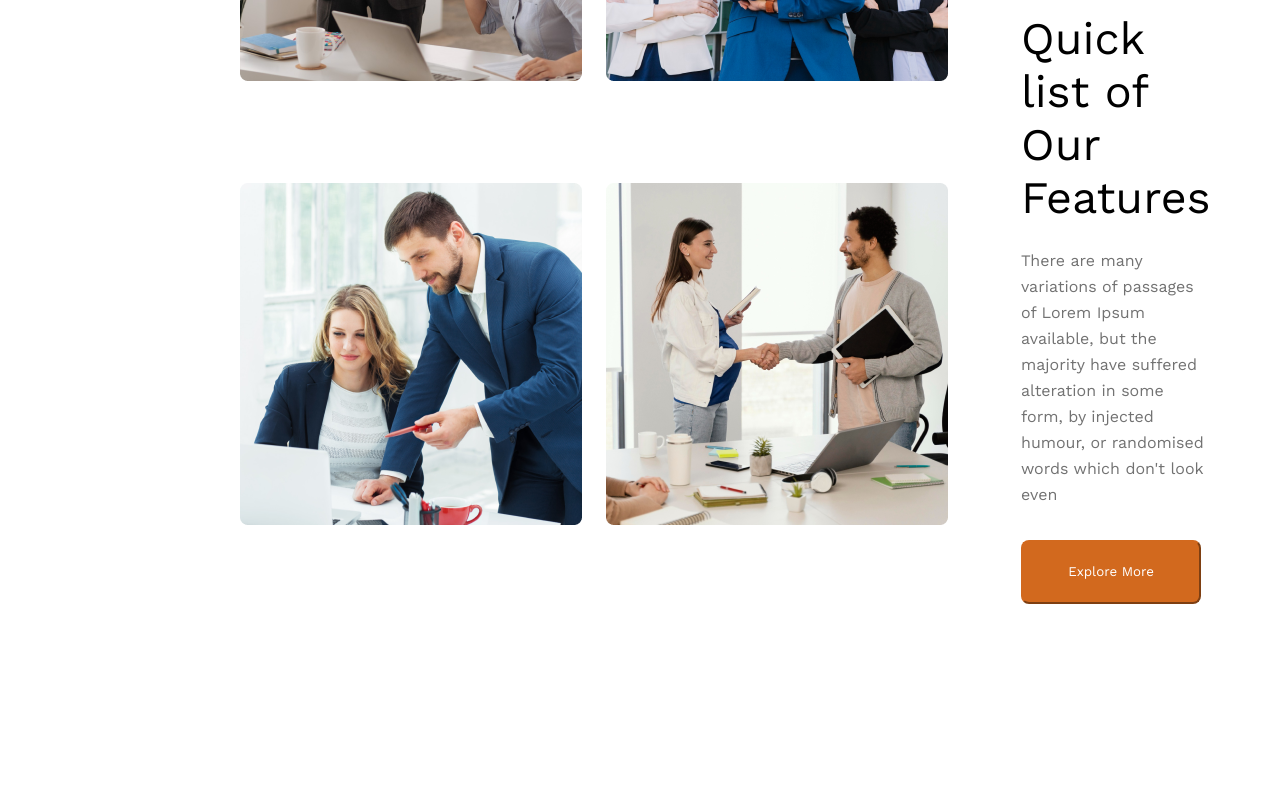
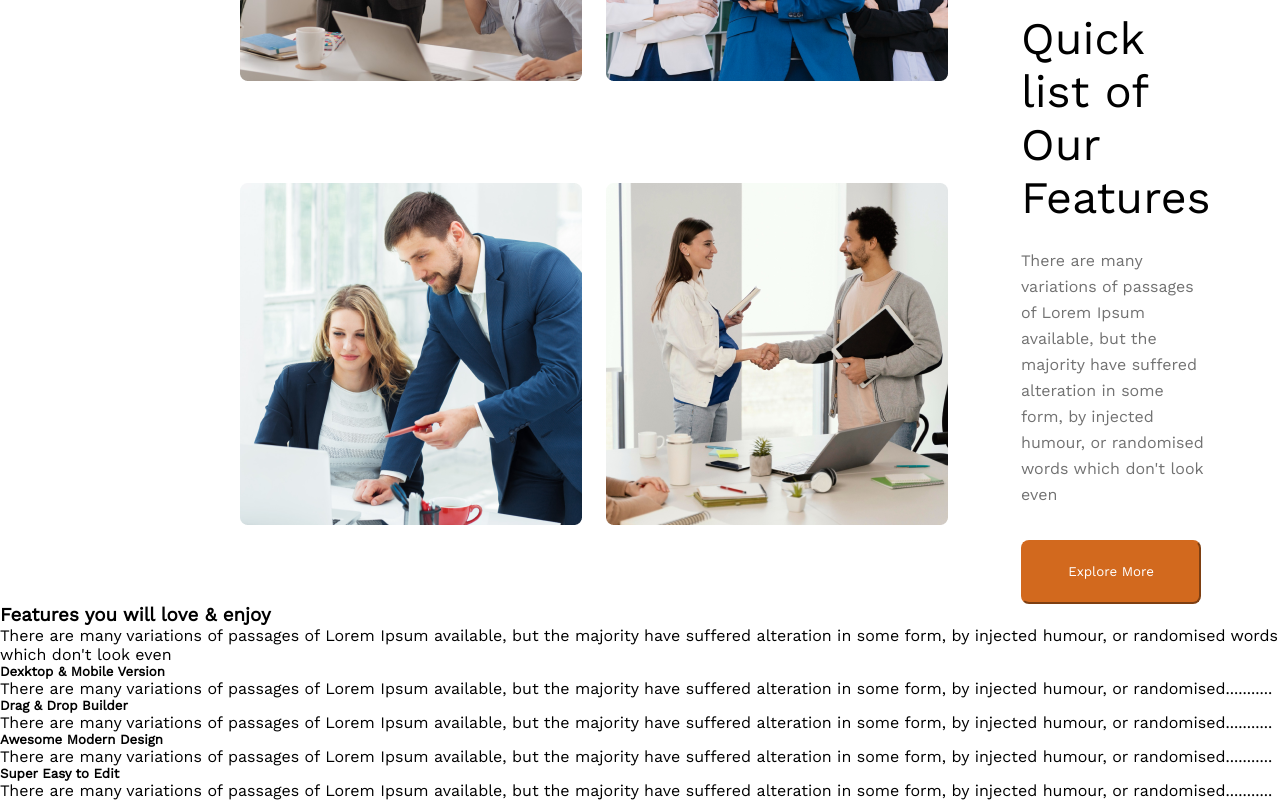
Before and after one commit to Sobrul/2nd-assignment, a plain HTML site: page index.html in a window 1280 px wide. Shown: the part 1289-2089 px from the top of the page. Before the commit the page ends 1893 px from the top, so only its background shows below. Drawn offline with nearby package versions, Linux system fonts and the light colour scheme.

Commit message:
feature start

```diff
--- a/index.html
+++ b/index.html
@@ -49,6 +49,37 @@
             <button>Explore More</button>
         </div>
     </section>
+    <section class="feature">
+        <div class="feature-text">
+            <h3>Features you will love & enjoy</h3>
+            <p>There are many variations of passages of Lorem Ipsum available, but the majority have suffered alteration
+                in some form, by injected humour, or randomised words which don't look even</p>
+            <div>
+                <div class="feature">
+                    <h5>Dexktop & Mobile Version</h5>
+                    <p>There are many variations of passages of Lorem Ipsum available, but the majority have suffered
+                        alteration in some form, by injected humour, or randomised...........</p>
+                </div>
+                <div class="feature">
+                    <h5>Drag & Drop Builder</h5>
+                    <p>There are many variations of passages of Lorem Ipsum available, but the majority have suffered
+                        alteration in some form, by injected humour, or randomised...........</p>
+                </div>
+                <div class="feature">
+                    <h5>Awesome Modern Design</h5>
+                    <p>There are many variations of passages of Lorem Ipsum available, but the majority have suffered
+                        alteration in some form, by injected humour, or randomised...........</p>
+                </div>
+                <div class="feature">
+                    <h5>Super Easy to Edit</h5>
+                    <p>There are many variations of passages of Lorem Ipsum available, but the majority have suffered
+                        alteration in some form, by injected humour, or randomised...........</p>
+                </div>
+            </div>
+
+        </div>
+        <div></div>
+    </section>
 </body>
 
 </html>
```
